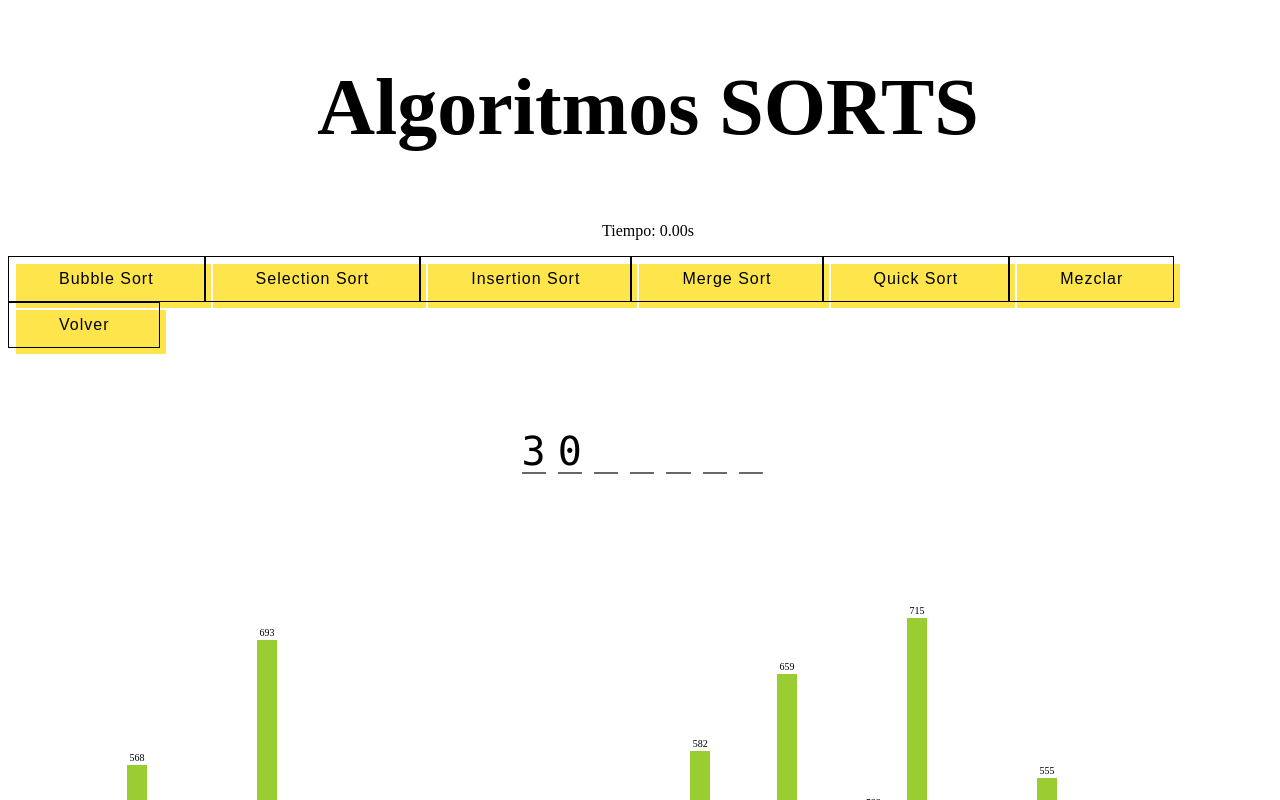
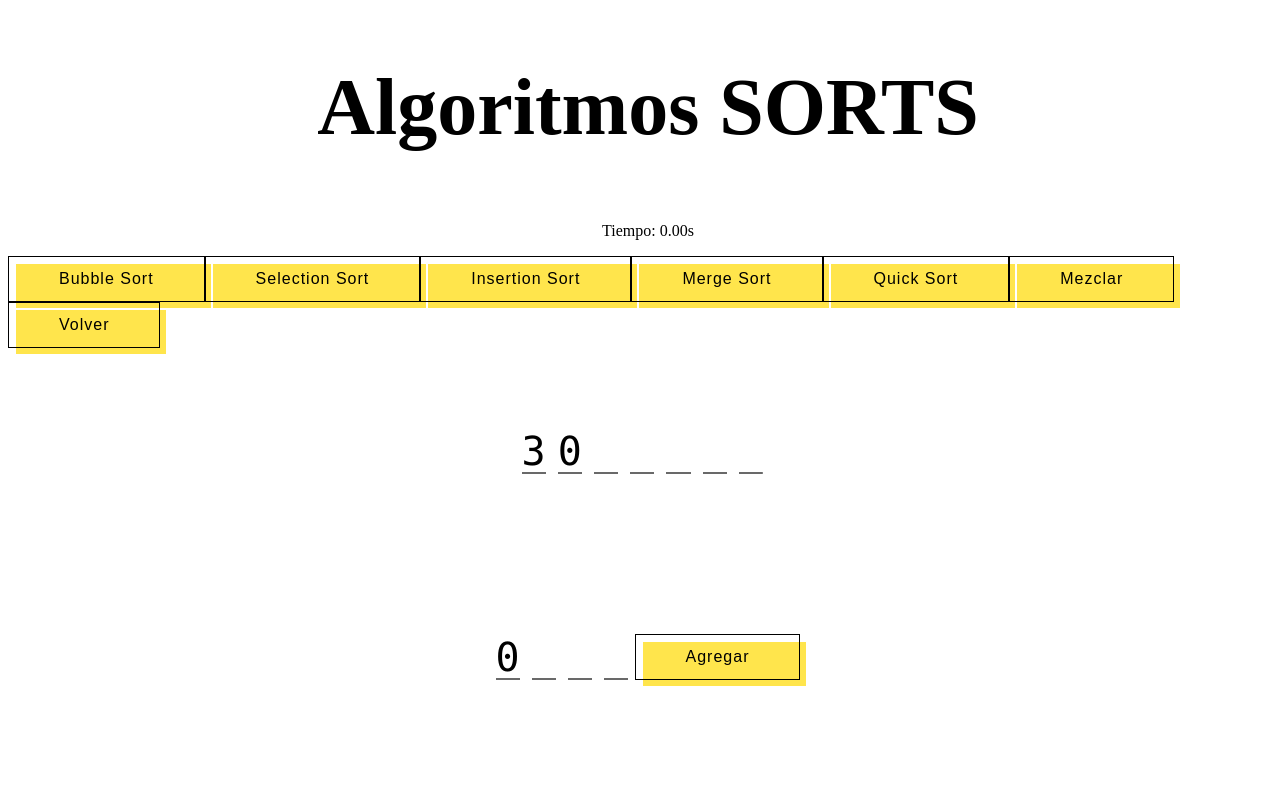
Before and after one commit to Daniel171202/Grafos-Analisis-Algoritmos, a Vue app in the folder frontend/: page /Sorts in a window 1280 px wide. Shown: the top 800 px of the page. Built offline with nearby package versions, Linux system fonts and the light colour scheme; what v-network-graph would draw is missing.

Commit message:
agregcion manual valores sort

```diff
--- a/frontend/src/components/sortsPage.vue
+++ b/frontend/src/components/sortsPage.vue
@@ -26,6 +26,18 @@
         min="2"
         max="200"
       />
+      <div class="contenedor-entrada">
+        <input
+        type="number"
+        min="2"
+        max="1000"
+        v-model="numeroAgregar"
+        />
+        <button class="button-52" @click="addToArray(this.numeroAgregar)">Agregar</button>
+
+
+      </div>
+
 
       <div class="container">
         <div
@@ -46,6 +58,7 @@ export default {
   name: "App",
   data() {
     return {
+      numeroAgregar: 0,
       array: [],
       size: 30,
       start_time: 0,
@@ -102,6 +115,16 @@ export default {
     getWidth() {
       return 1000 / this.size;
     },
+
+    addToArray(number){
+      if(number<5 || number>750){
+        alert("El número debe estar entre 5 y 750");
+        return;
+      }
+      this.array.push(number);
+      this.size++;
+    },
+
 
     fillArray() {
       // populate array with random numbers between 5 and 750
@@ -304,6 +327,16 @@ export default {
 </script>
 
 <style scoped>
+.contenedor-entrada{
+  display: flex;
+  justify-content: center;
+  align-items: center;
+  width: 20%;
+  height: auto;
+  margin: 0;
+  padding: 0;
+}
+
 body {
   min-width: 100vw;
   min-height: 100vh;
```
